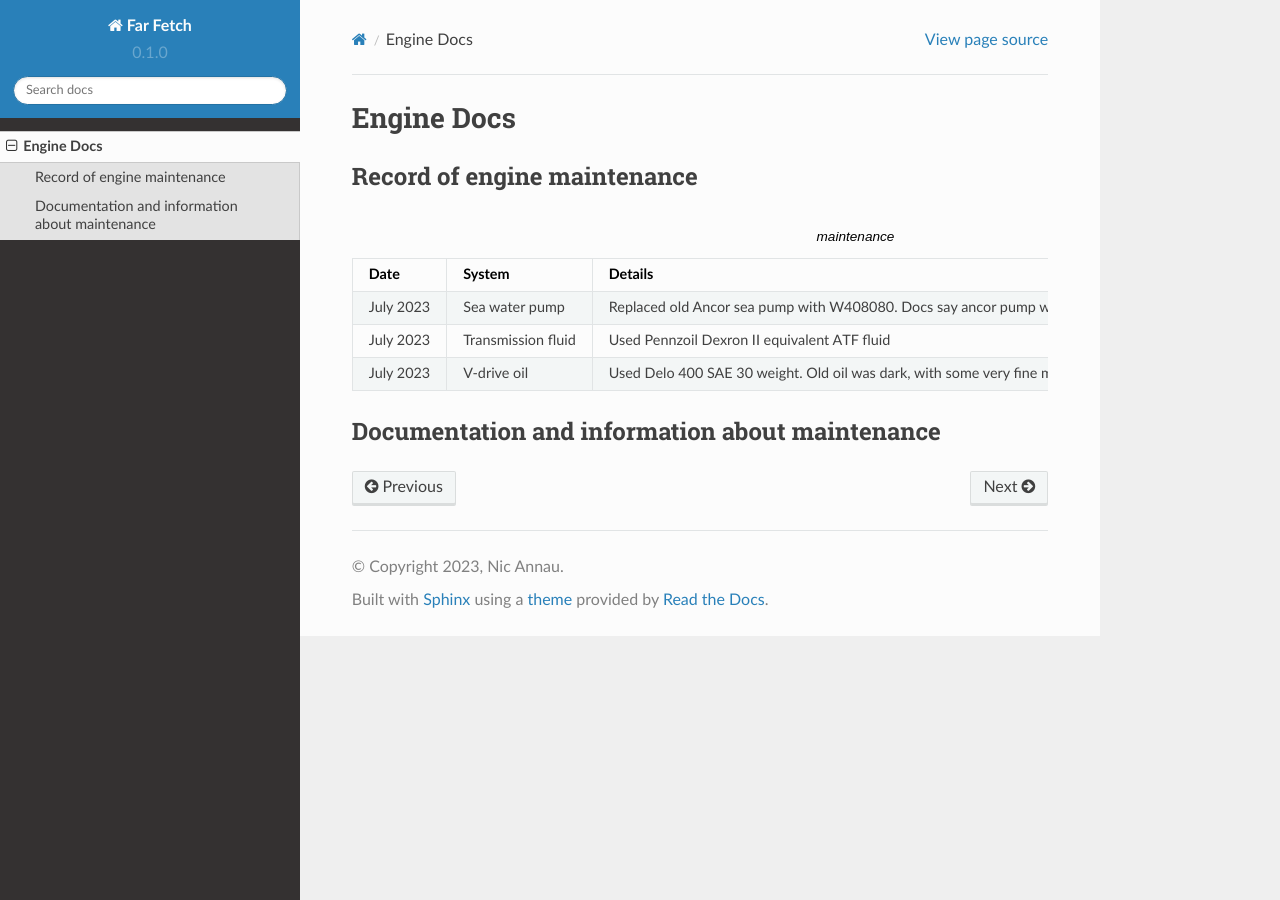
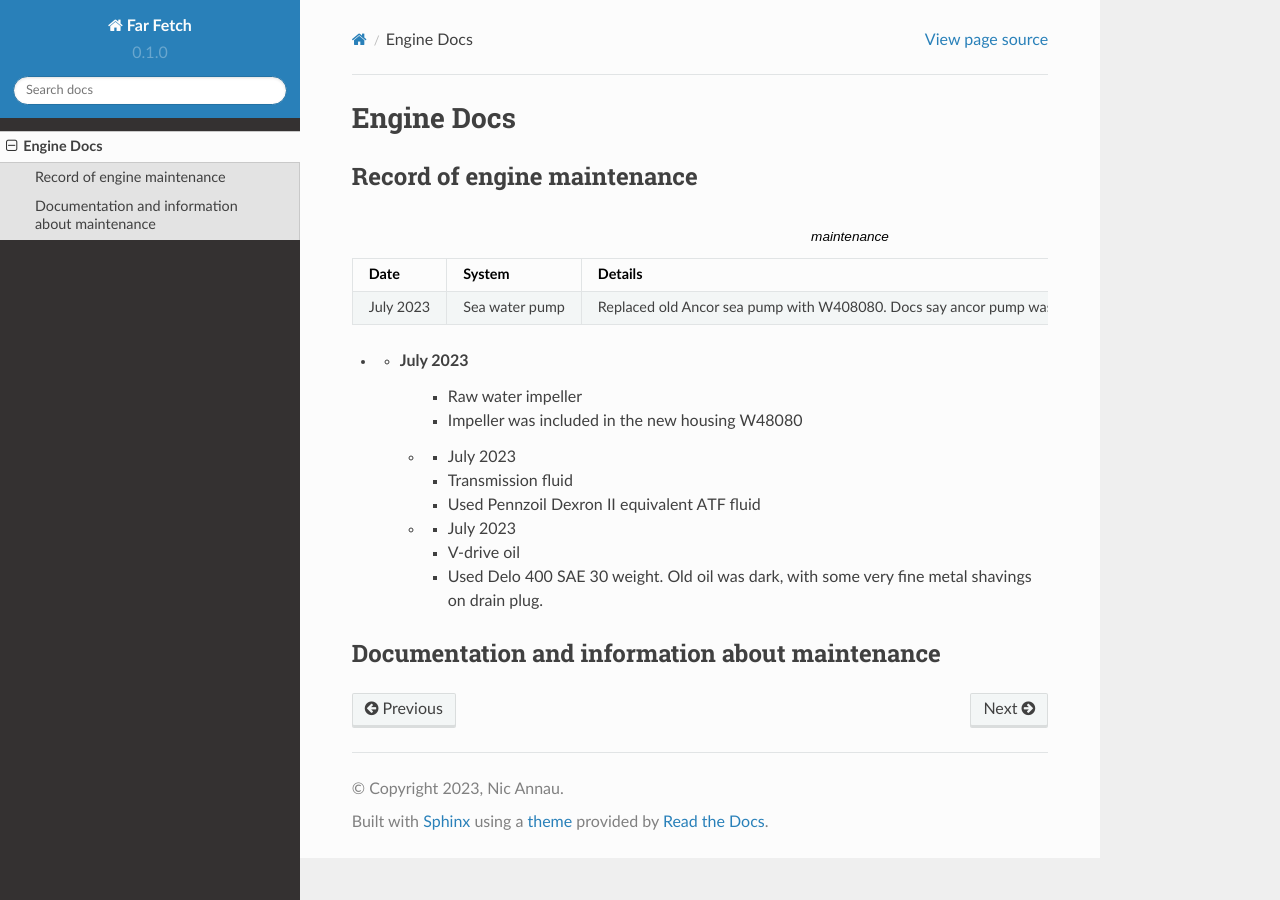
Before and after one commit to nannau/farfetch, a Sphinx documentation site: the page built from docs/source/engine.rst, in a window 1280 px wide. Built offline with Sphinx 7.4.7 and the Read the Docs theme 2.0.0, drawn with Linux system fonts in a browser that asks for light colours.

Commit message:
Update impeller info

```diff
--- a/docs/source/engine.rst
+++ b/docs/source/engine.rst
@@ -13,6 +13,9 @@
    * - July 2023
      - Sea water pump
      - Replaced old Ancor sea pump with W408080. Docs say ancor pump was serviced in 2016, but quality of work was poor.
+* - July 2023
+     - Raw water impeller
+     - Impeller was included in the new housing W48080
    * - July 2023
      - Transmission fluid
      - Used Pennzoil Dexron II equivalent ATF fluid
```
